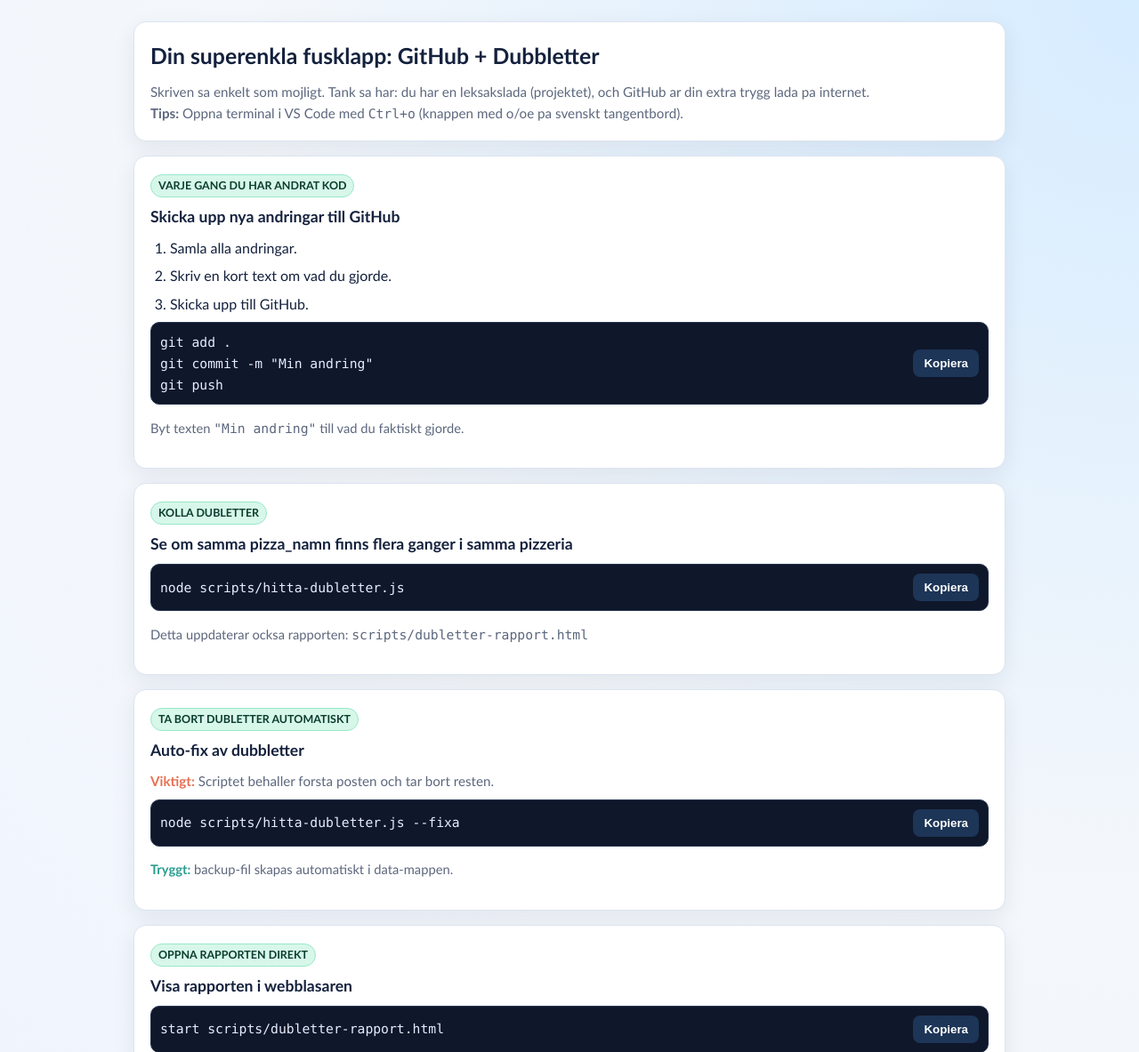
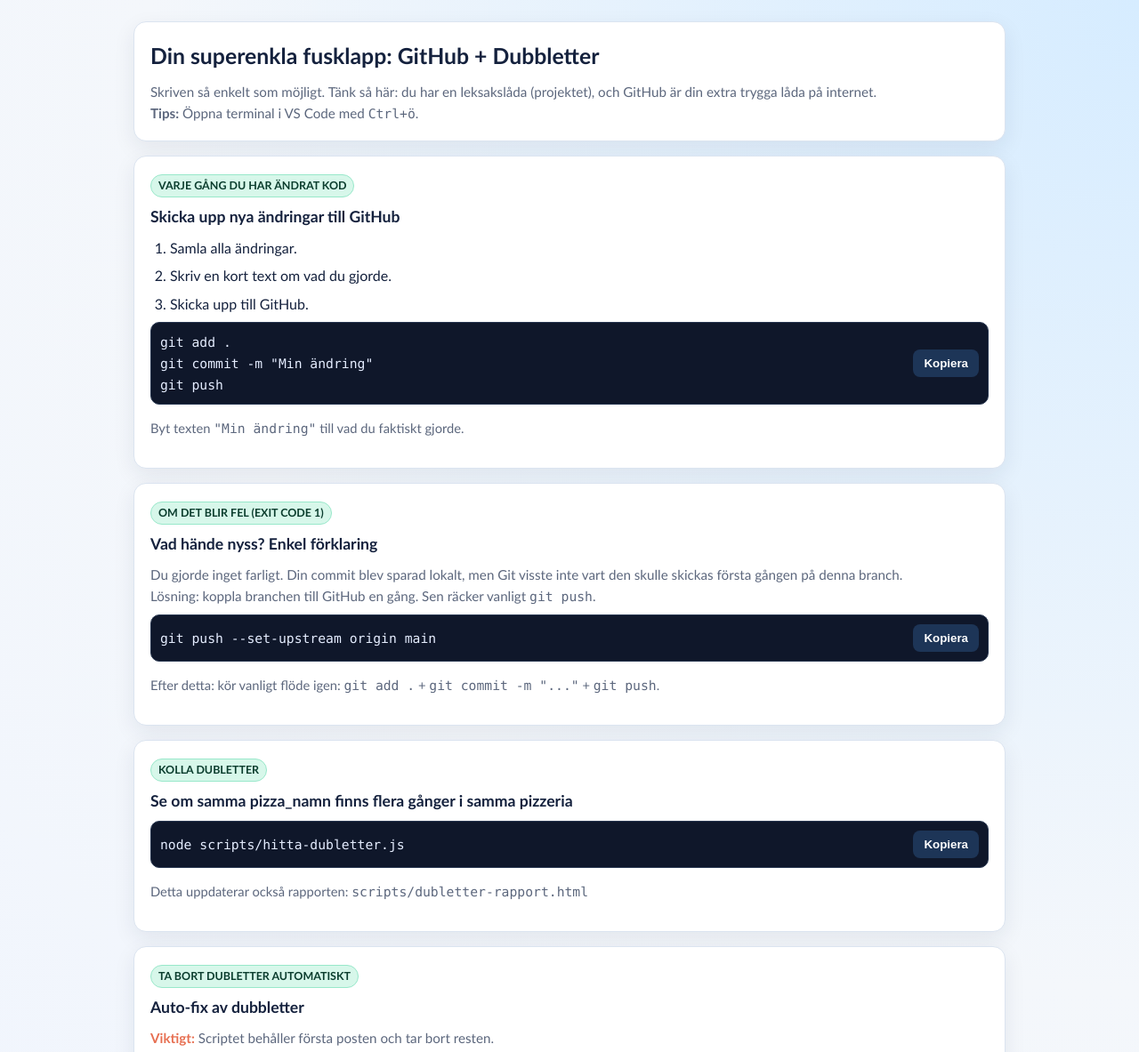
Before and after one commit to Chriiiss97/BilligaPizzor, a website: page scripts/instruktioner-github-och-dubletter.html in a window 1280 px wide. Shown: the top 1183 px of the page at 89% size. Drawn offline with Linux system fonts and the light colour scheme.

Commit message:
Uppdatera instruktioner med åäö

```diff
--- a/scripts/instruktioner-github-och-dubletter.html
+++ b/scripts/instruktioner-github-och-dubletter.html
@@ -105,41 +105,53 @@
   <main class="wrap">
     <section class="hero">
       <h1>Din superenkla fusklapp: GitHub + Dubbletter</h1>
-      <p class="small">Skriven sa enkelt som mojligt. Tank sa har: du har en leksakslada (projektet), och GitHub ar din extra trygg lada pa internet.</p>
-      <p class="small"><strong>Tips:</strong> Oppna terminal i VS Code med <code>Ctrl+o</code> (knappen med o/oe pa svenskt tangentbord).</p>
+      <p class="small">Skriven så enkelt som möjligt. Tänk så här: du har en leksakslåda (projektet), och GitHub är din extra trygga låda på internet.</p>
+      <p class="small"><strong>Tips:</strong> Öppna terminal i VS Code med <code>Ctrl+ö</code>.</p>
     </section>
 
     <section class="card">
-      <span class="tag">VARJE GANG DU HAR ANDRAT KOD</span>
-      <h2>Skicka upp nya andringar till GitHub</h2>
+      <span class="tag">VARJE GÅNG DU HAR ÄNDRAT KOD</span>
+      <h2>Skicka upp nya ändringar till GitHub</h2>
       <ol>
-        <li>Samla alla andringar.</li>
+        <li>Samla alla ändringar.</li>
         <li>Skriv en kort text om vad du gjorde.</li>
         <li>Skicka upp till GitHub.</li>
       </ol>
       <div class="cmd">
         <code id="cmd-push">git add .
-git commit -m "Min andring"
+git commit -m "Min ändring"
 git push</code>
         <button data-copy="cmd-push">Kopiera</button>
       </div>
-      <p class="note">Byt texten <code>"Min andring"</code> till vad du faktiskt gjorde.</p>
+      <p class="note">Byt texten <code>"Min ändring"</code> till vad du faktiskt gjorde.</p>
+    </section>
+
+    <section class="card">
+      <span class="tag">OM DET BLIR FEL (EXIT CODE 1)</span>
+      <h2>Vad hände nyss? Enkel förklaring</h2>
+      <p class="small">Du gjorde inget farligt. Din commit blev sparad lokalt, men Git visste inte vart den skulle skickas första gången på denna branch.</p>
+      <p class="small">Lösning: koppla branchen till GitHub en gång. Sen räcker vanligt <code>git push</code>.</p>
+      <div class="cmd">
+        <code id="cmd-upstream">git push --set-upstream origin main</code>
+        <button data-copy="cmd-upstream">Kopiera</button>
+      </div>
+      <p class="note">Efter detta: kör vanligt flöde igen: <code>git add .</code> + <code>git commit -m "..."</code> + <code>git push</code>.</p>
     </section>
 
     <section class="card">
       <span class="tag">KOLLA DUBLETTER</span>
-      <h2>Se om samma pizza_namn finns flera ganger i samma pizzeria</h2>
+      <h2>Se om samma pizza_namn finns flera gånger i samma pizzeria</h2>
       <div class="cmd">
         <code id="cmd-check">node scripts/hitta-dubletter.js</code>
         <button data-copy="cmd-check">Kopiera</button>
       </div>
-      <p class="note">Detta uppdaterar ocksa rapporten: <code>scripts/dubletter-rapport.html</code></p>
+      <p class="note">Detta uppdaterar också rapporten: <code>scripts/dubletter-rapport.html</code></p>
     </section>
 
     <section class="card">
       <span class="tag">TA BORT DUBLETTER AUTOMATISKT</span>
       <h2>Auto-fix av dubbletter</h2>
-      <p class="small"><span class="warn">Viktigt:</span> Scriptet behaller forsta posten och tar bort resten.</p>
+      <p class="small"><span class="warn">Viktigt:</span> Scriptet behåller första posten och tar bort resten.</p>
       <div class="cmd">
         <code id="cmd-fix">node scripts/hitta-dubletter.js --fixa</code>
         <button data-copy="cmd-fix">Kopiera</button>
@@ -148,8 +160,8 @@ git push</code>
     </section>
 
     <section class="card">
-      <span class="tag">OPPNA RAPPORTEN DIREKT</span>
-      <h2>Visa rapporten i webblasaren</h2>
+      <span class="tag">ÖPPNA RAPPORTEN DIREKT</span>
+      <h2>Visa rapporten i webbläsaren</h2>
       <div class="cmd">
         <code id="cmd-open">start scripts/dubletter-rapport.html</code>
         <button data-copy="cmd-open">Kopiera</button>
@@ -157,9 +169,9 @@ git push</code>
     </section>
 
     <section class="card">
-      <span class="tag">OM DU VILL ANGRA EN AUTO-FIX</span>
+      <span class="tag">OM DU VILL ÅNGRA EN AUTO-FIX</span>
       <h2>Byt tillbaka till senaste backup</h2>
-      <p class="small">1) Se backup-filer. 2) Kopiera filnamnet. 3) Ersatt pizzor.json med backup-filen.</p>
+      <p class="small">1) Se backup-filer. 2) Kopiera filnamnet. 3) Ersätt pizzor.json med backup-filen.</p>
       <div class="cmd">
         <code id="cmd-list-backup">Get-ChildItem data\*.backup-*.json | Sort-Object LastWriteTime -Descending | Select-Object -First 5 Name, LastWriteTime</code>
         <button data-copy="cmd-list-backup">Kopiera</button>
@@ -173,11 +185,11 @@ git push</code>
 
     <section class="card">
       <span class="tag">LITEN MINNESREGEL</span>
-      <h2>Som for en 5-aring</h2>
+      <h2>Som för en 5-åring</h2>
       <ol>
         <li>Du bygger sandslott (kodar lokalt).</li>
-        <li>Du tar foto pa sandslottet (git commit).</li>
-        <li>Du lagger fotot i molnlada (git push till GitHub).</li>
+        <li>Du tar foto på sandslottet (git commit).</li>
+        <li>Du lägger fotot i molnlåda (git push till GitHub).</li>
         <li>Om sandslottet blir konstigt: titta i rapporten och fixa.</li>
       </ol>
     </section>
```
